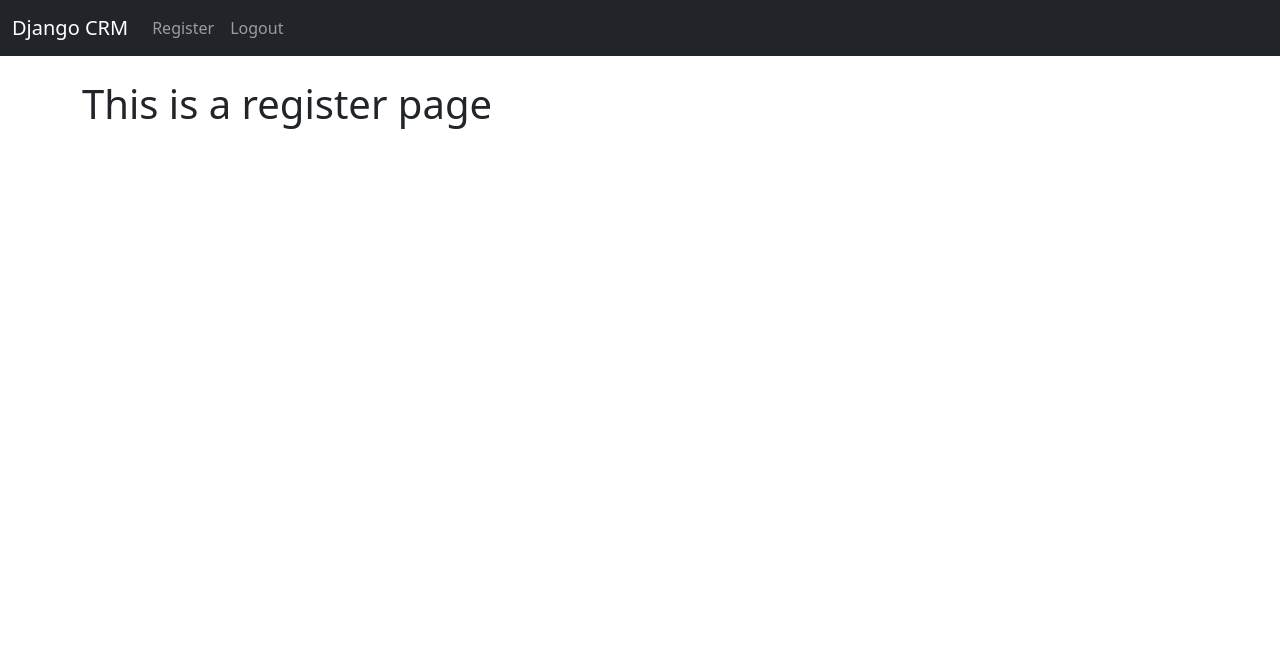
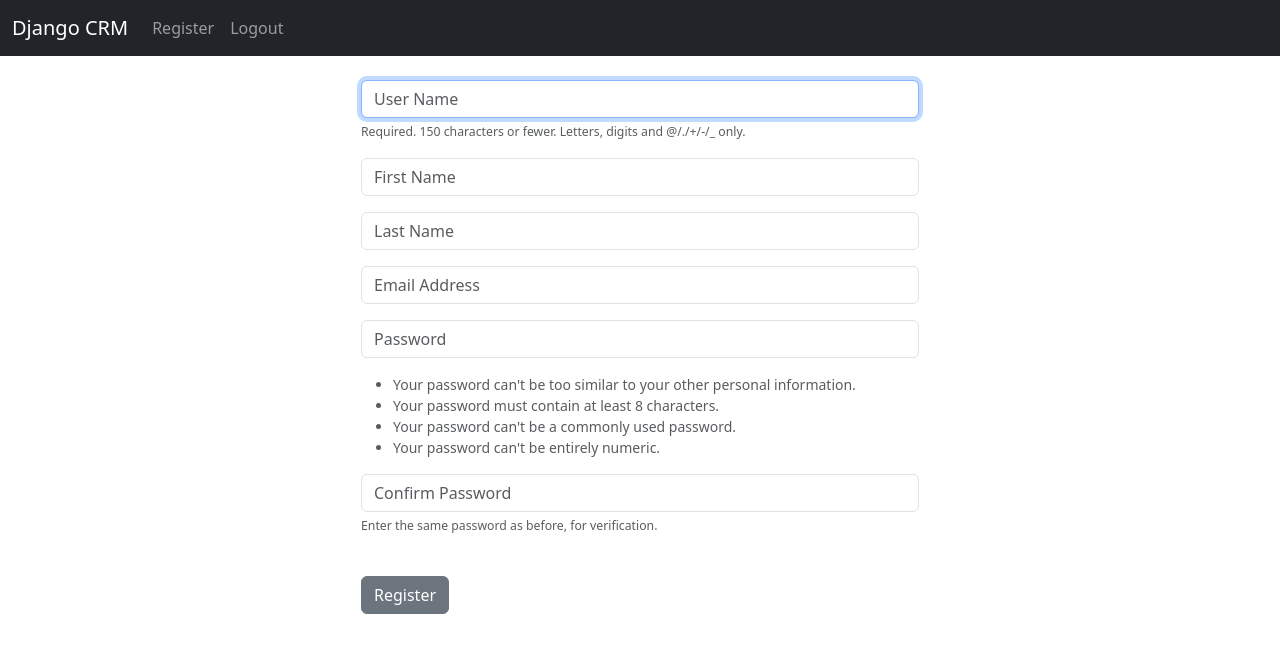
Before and after one commit to anishkhatri56/CRM-Project, a Django app: page /register/ in a window 1280 px wide. Shown: the top 653 px of the page. Run offline with Django 4.2, Linux system fonts and the light colour scheme.

Commit message:
bug fixes on registration and pop-up setup

```diff
--- a/Website/forms.py
+++ b/Website/forms.py
@@ -5,11 +5,11 @@ from django import forms
 class SignUpForm(UserCreationForm):
     email = forms.EmailField(label = "", widget = forms.TextInput(attrs = {'class': 'form-control', 'placeholder': 'Email Address'}))
     first_name = forms.CharField(label = "", max_length = 100, widget = forms.TextInput(attrs = {'class': 'form-control', 'placeholder': 'First Name'}))
-    last_name = forms.CharField(label = "", max_length = 100, widget = forms.TextInput(attrs = {'class': 'form-control', 'placeholder': 'First Name'}))
+    last_name = forms.CharField(label = "", max_length = 100, widget = forms.TextInput(attrs = {'class': 'form-control', 'placeholder': 'Last Name'}))
 
     class Meta:
         model = User
-        fileds = ('username', 'first_name', 'last_name', 'email', 'password1','password2')
+        fields = ('username', 'first_name', 'last_name', 'email', 'password1','password2')
 
 
     def __init__(self, *args, **kwargs):
--- a/Website/templates/register.html
+++ b/Website/templates/register.html
@@ -2,6 +2,25 @@
 
 {% block content %}
 
-<h1> This is a register page </h1>
+<div class = "col-md-6 offset-md-3">
 
+<form method = "POST" action = "">
+    {% csrf_token %}
+    {% if form.errors %}
+			<div class="alert alert-warning alert-dismissible fade show" role="alert">
+			  Your Form Has Errors,Pleae update that!
+			  {% for field in form %}
+			  	{% if field.errors %}
+			  		{{ field.errors }}
+			  	{% endif %}
+			  {% endfor %}
+			  <button type="button" class="btn-close" data-bs-dismiss="alert" aria-label="Close"></button>
+			</div>
+		{% endif %}
+
+    {{form.as_p}}
+
+        <br/>
+        <button type="submit" class="btn btn-secondary">Register</button>
+      </form>
 {% endblock content %}
--- a/Website/views.py
+++ b/Website/views.py
@@ -1,6 +1,7 @@
 from django.shortcuts import render, redirect
 from django.contrib.auth import authenticate, login, logout
 from django.contrib import messages
+from .forms import SignUpForm
 
 
 def home(request):
@@ -26,5 +27,23 @@ def logout_user(request):
     messages.success(request, "You have Been logged out")
     return redirect('home')
 
+
+3
+
 def register_user(request):
-    return render(request, 'register.html', {} )
+    if request.method == 'POST':
+        form = SignUpForm(request.POST)
+        if form.is_valid():
+            form.save()
+            #for authentication after registrations
+            username = form.cleaned_data['username']
+            password = form.cleaned_data['password1']
+            user =authenticate(username = username, password = password)
+            login(request,user)
+            messages.success(request, "You have sucessfully Registered, Welcome")
+            return redirect('home')
+    else:
+        form = SignUpForm()
+        return render(request, 'register.html', {'form':form} )
+
+    return render(request, 'register.html',{'form':form} )
```
Also changed, not shown: db.sqlite3, 1 other file.
